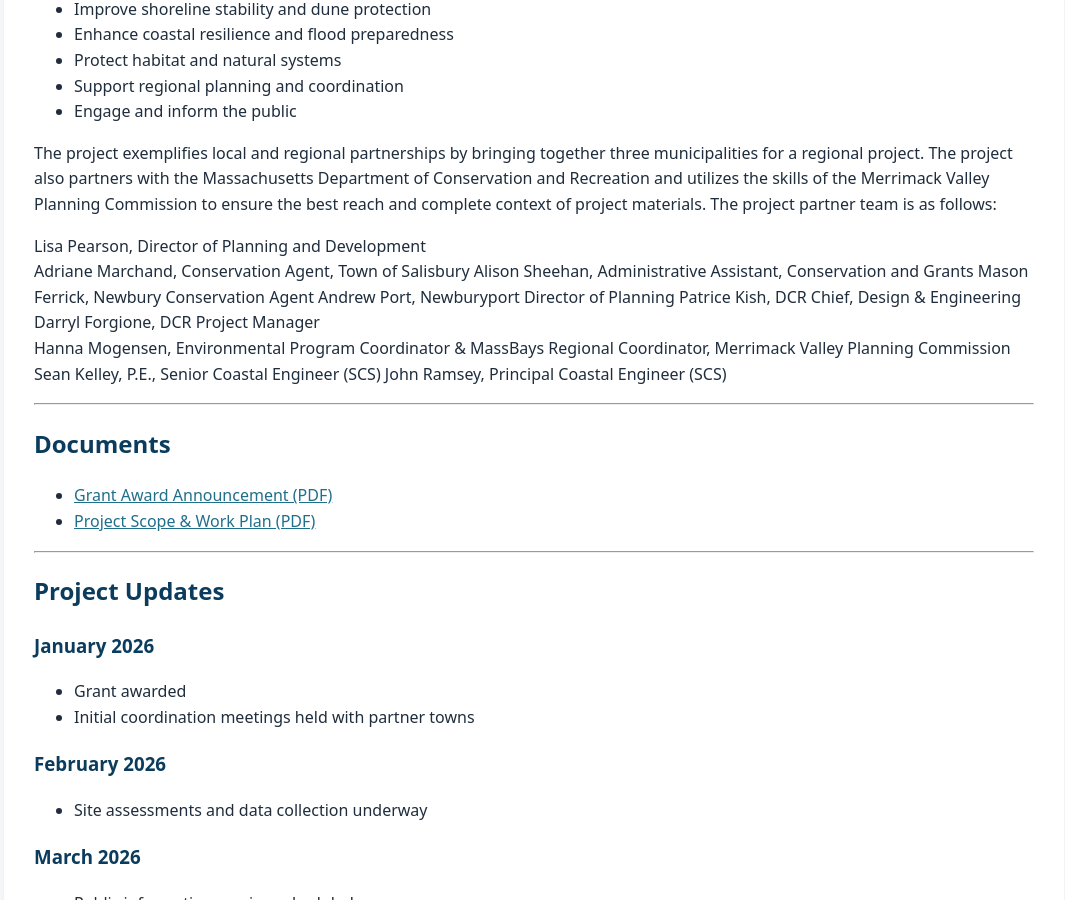
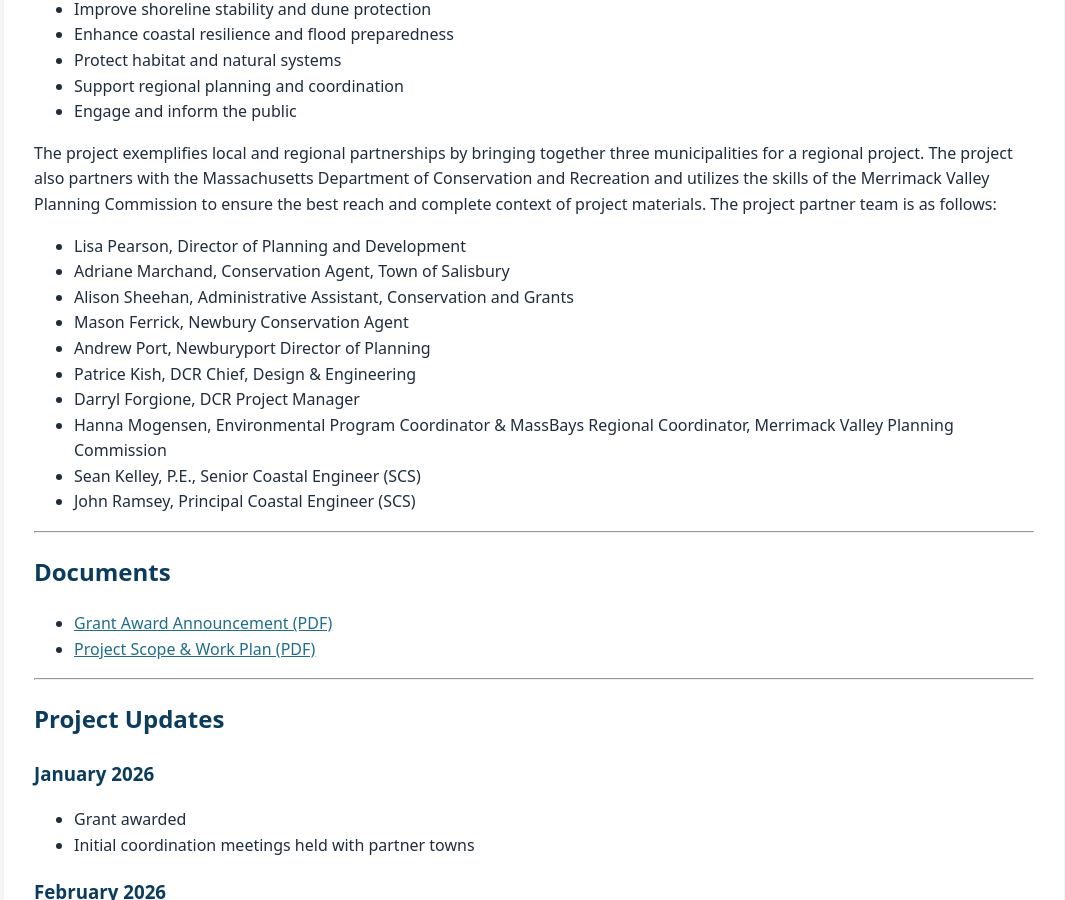
Before and after one commit to MAMRBAGOV/mamrba.gov, a Jekyll site: the page built from czm-grant.md, in a window 1280 px wide and 900 px high, scrolled down 1307 px. Shown: the whole window, without its empty margins (106-1171 px from the left). Built offline with Jekyll 4.4.1, drawn with Linux system fonts in a browser that asks for light colours.

```diff
--- a/czm-grant.md
+++ b/czm-grant.md
@@ -31,16 +31,16 @@ This project directly supports adaptation to climate impacts such as sea level r
 
 The project exemplifies local and regional partnerships by bringing together three municipalities for a regional project. The project also partners with the Massachusetts Department of Conservation and Recreation and utilizes the skills of the Merrimack Valley Planning Commission to ensure the best reach and complete context of project materials. The project partner team is as follows:
 
-Lisa Pearson, Director of Planning and Development
-Adriane Marchand, Conservation Agent, Town of Salisbury
-Alison Sheehan, Administrative Assistant, Conservation and Grants
-Mason Ferrick, Newbury Conservation Agent
-Andrew Port, Newburyport Director of Planning
-Patrice Kish, DCR Chief, Design & Engineering
-Darryl Forgione, DCR Project Manager
-Hanna Mogensen, Environmental Program Coordinator & MassBays Regional Coordinator, Merrimack Valley Planning Commission
-Sean Kelley, P.E., Senior Coastal Engineer (SCS)
-John Ramsey, Principal Coastal Engineer (SCS)
+- Lisa Pearson, Director of Planning and Development
+- Adriane Marchand, Conservation Agent, Town of Salisbury
+- Alison Sheehan, Administrative Assistant, Conservation and Grants
+- Mason Ferrick, Newbury Conservation Agent
+- Andrew Port, Newburyport Director of Planning
+- Patrice Kish, DCR Chief, Design & Engineering
+- Darryl Forgione, DCR Project Manager
+- Hanna Mogensen, Environmental Program Coordinator & MassBays Regional Coordinator, Merrimack Valley Planning Commission
+- Sean Kelley, P.E., Senior Coastal Engineer (SCS)
+- John Ramsey, Principal Coastal Engineer (SCS)
 
 ---
 
```
